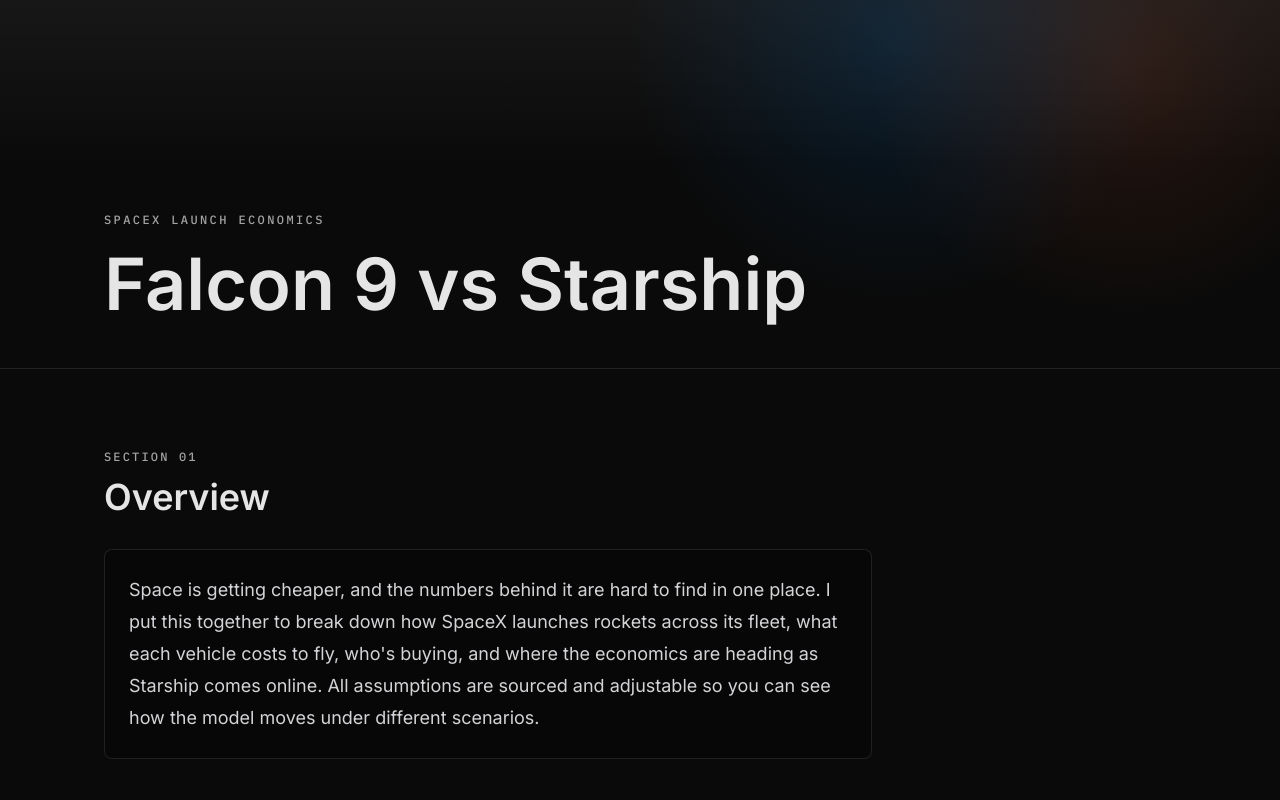
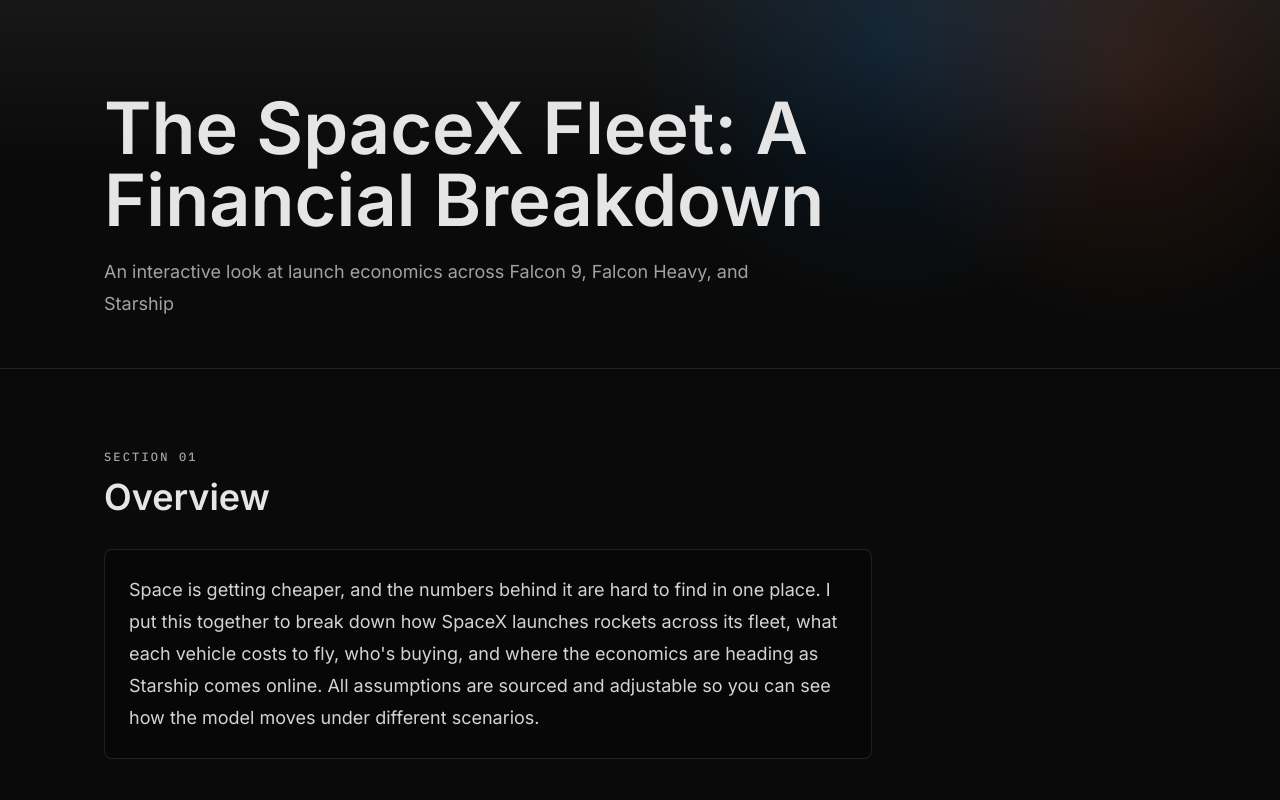
Before and after one commit to samperper/falcon9-vs-starship, a React (Vite) app: page / in a window 1280 px wide. Shown: the top 800 px of the page. Built offline with nearby package versions, Linux system fonts and the light colour scheme.

Commit message:
Update page title

```diff
--- a/index.html
+++ b/index.html
@@ -5,9 +5,9 @@
     <meta name="viewport" content="width=device-width, initial-scale=1.0" />
     <meta
       name="description"
-      content="An interactive look at SpaceX launch economics comparing Falcon 9 and Starship."
+      content="An interactive look at launch economics across Falcon 9, Falcon Heavy, and Starship"
     />
-    <title>Falcon 9 vs Starship</title>
+    <title>The SpaceX Fleet: A Financial Breakdown</title>
   </head>
   <body>
     <div id="root"></div>
--- a/src/App.jsx
+++ b/src/App.jsx
@@ -10,12 +10,12 @@ function App() {
       <div className="relative border-b border-white/10">
         <div className="absolute inset-0 bg-[linear-gradient(180deg,rgba(255,255,255,0.055),transparent_45%),radial-gradient(circle_at_70%_10%,rgba(0,119,218,0.16),transparent_28%),radial-gradient(circle_at_88%_18%,rgba(255,107,53,0.12),transparent_22%)]" />
         <div className="relative mx-auto flex min-h-[46vh] w-full max-w-6xl flex-col justify-end px-5 pb-10 pt-14 sm:px-8 lg:px-10 lg:pb-12">
-          <p className="font-mono text-xs font-medium uppercase tracking-[0.2em] text-muted">
-            SpaceX launch economics
+          <h1 className="max-w-4xl text-5xl font-semibold leading-[0.98] text-text sm:text-6xl lg:text-7xl">
+            The SpaceX Fleet: A Financial Breakdown
+          </h1>
+          <p className="mt-5 max-w-2xl text-base leading-7 text-zinc-400 sm:text-lg sm:leading-8">
+            An interactive look at launch economics across Falcon 9, Falcon Heavy, and Starship
           </p>
-          <h1 className="mt-5 max-w-4xl text-5xl font-semibold leading-[0.98] text-text sm:text-6xl lg:text-7xl">
-            Falcon 9 vs Starship
-          </h1>
         </div>
       </div>
 
```
Also changed, not shown: 1 other file (tests, documents, lock files or other folders).
